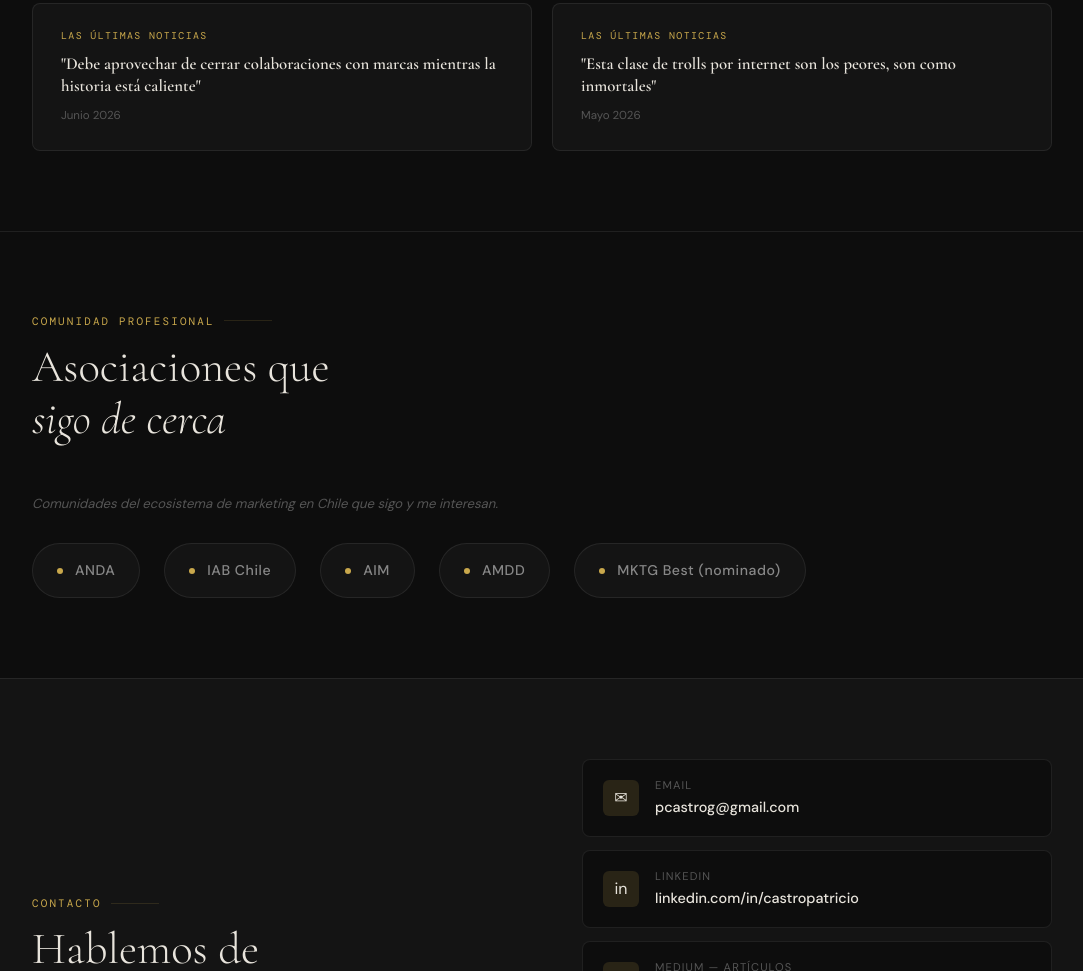
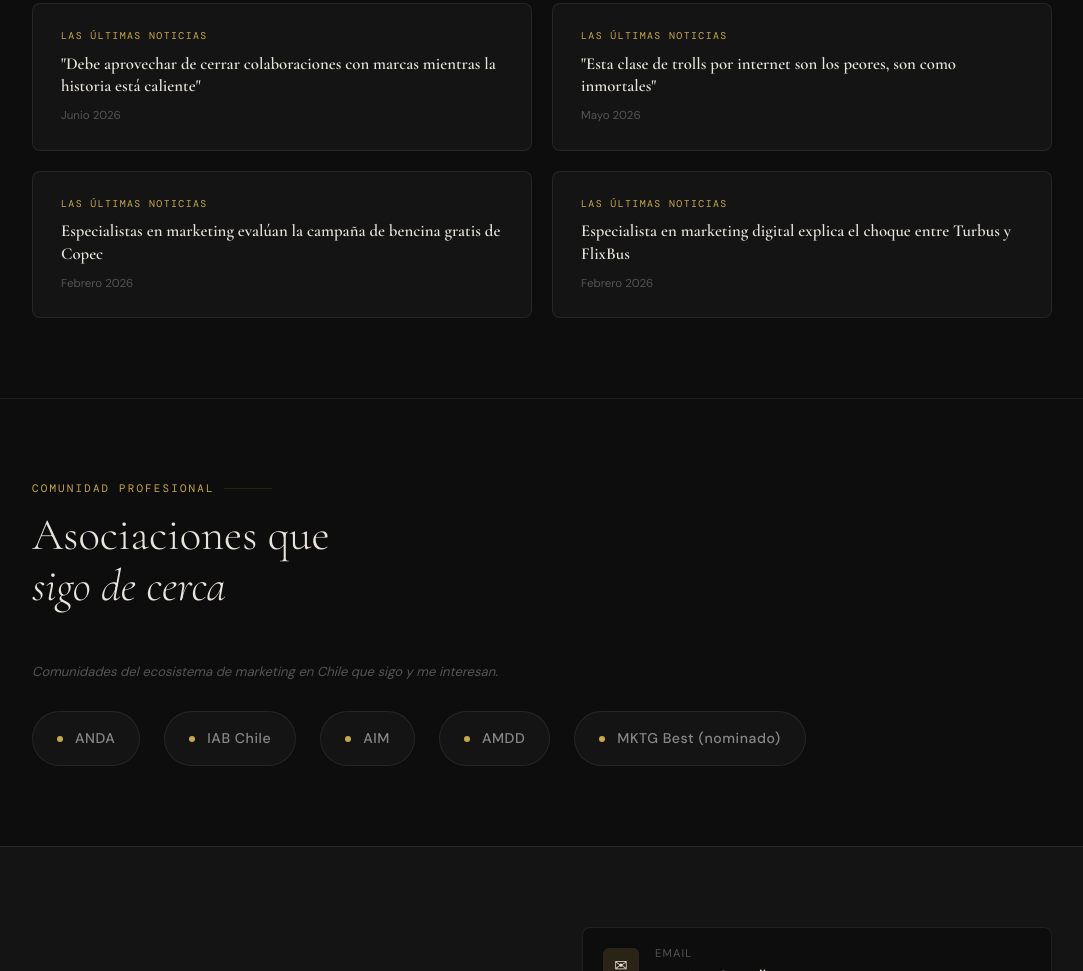
Before and after one commit to pcastrog-test/patriciocastro.cl, a plain HTML site: page index.html in a window 1280 px wide. Shown: the part 6425-7396 px from the top of the page, without its empty margins (98-1181 px from the left). Drawn offline with nearby package versions, Linux system fonts and the light colour scheme.

Commit message:
articulos LUN

```diff
--- a/index.html
+++ b/index.html
@@ -727,6 +727,16 @@
           <div class="press-title">"Esta clase de trolls por internet son los peores, son como inmortales"</div>
           <div class="press-date">Mayo 2026</div>
         </a>
+        <a href="https://www.lun.com/Pages/NewsDetail.aspx?dt=2026-02-12&amp;EsAviso=0&amp;PaginaId=11&amp;bodyid=0" target="_blank" rel="noopener" class="press-card reveal">
+          <div class="press-outlet">Las Últimas Noticias</div>
+          <div class="press-title">Especialistas en marketing evalúan la campaña de bencina gratis de Copec</div>
+          <div class="press-date">Febrero 2026</div>
+        </a>
+        <a href="https://www.lun.com/Pages/NewsDetail.aspx?dt=2026-02-04&amp;EsAviso=0&amp;PaginaId=12&amp;bodyid=0" target="_blank" rel="noopener" class="press-card reveal">
+          <div class="press-outlet">Las Últimas Noticias</div>
+          <div class="press-title">Especialista en marketing digital explica el choque entre Turbus y FlixBus</div>
+          <div class="press-date">Febrero 2026</div>
+        </a>
         <!-- PLANTILLA — duplicar este bloque por cada aparición:
         <a href="URL_DE_LA_NOTA" target="_blank" rel="noopener" class="press-card reveal">
           <div class="press-outlet">NOMBRE DEL MEDIO</div>
```
Also changed, not shown: CHANGELOG.md.
